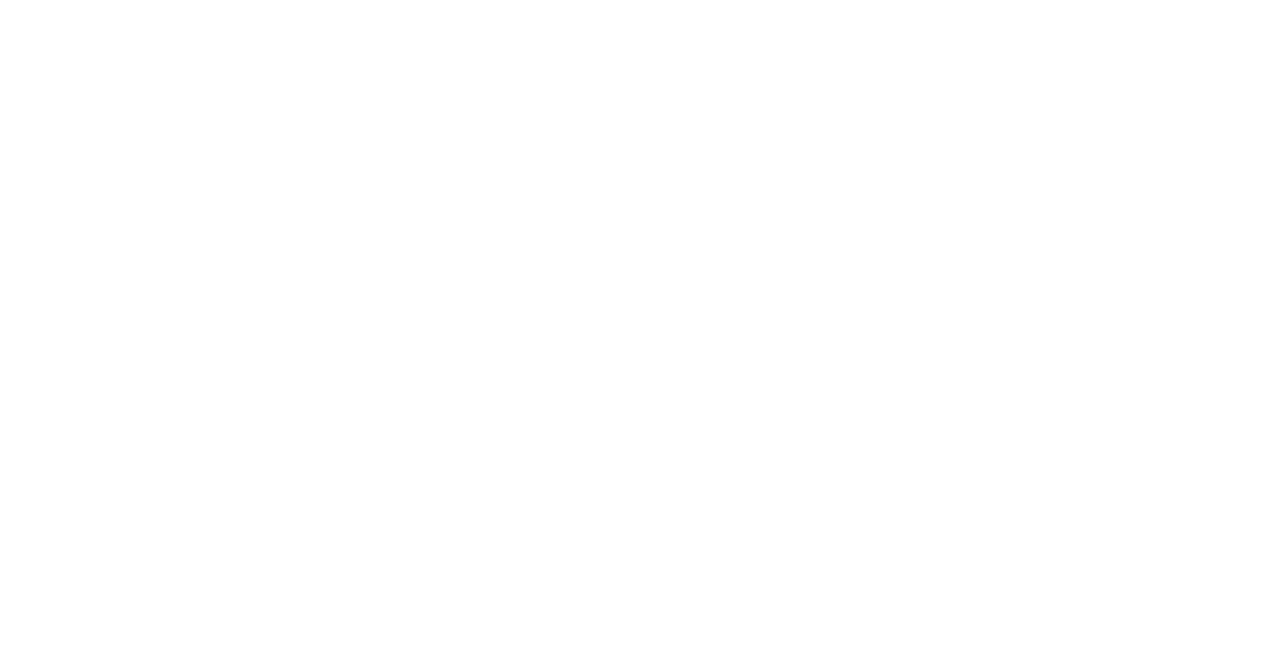
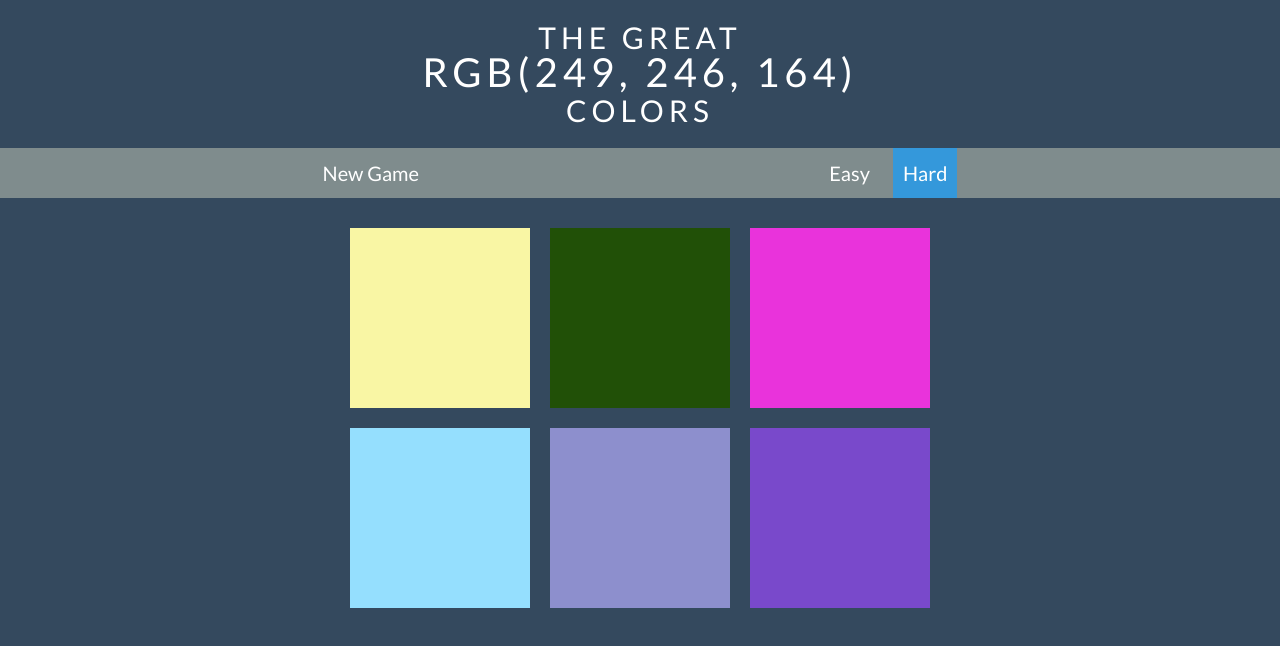
Before and after one commit to dwicaksono/rgb-color-simple-game, a plain HTML site: page index.html in a window 1280 px wide. Drawn offline with Linux system fonts and the light colour scheme.

Commit message:
:pencil:

```diff
--- a/index.html
+++ b/index.html
@@ -4,10 +4,35 @@
     <meta charset="UTF-8" />
     <meta name="viewport" content="width=device-width, initial-scale=1.0" />
     <meta http-equiv="X-UA-Compatible" content="ie=edge" />
+    <link
+      href="https://fonts.googleapis.com/css?family=Lato&display=swap"
+      rel="stylesheet"
+    />
     <link rel="stylesheet" href="style.css" />
     <title>RGB GAME</title>
   </head>
   <body>
+    <h1>
+      The Great <br />
+      <span id="diplay-colors">RGB</span>
+      <br />
+      Colors
+    </h1>
+    <div id="linehead">
+      <button id="reset">New Game</button>
+      <span id="message"></span>
+      <button id="easybtn">Easy</button>
+      <button id="hardbtn" class="selected">Hard</button>
+    </div>
+
+    <div id="container">
+      <div class="square"></div>
+      <div class="square"></div>
+      <div class="square"></div>
+      <div class="square"></div>
+      <div class="square"></div>
+      <div class="square"></div>
+    </div>
     <script src="script.js"></script>
   </body>
 </html>
--- a/script.js
+++ b/script.js
@@ -0,0 +1,101 @@
+var numSquare = 6;
+var colors = generatRandomColors(numSquare);
+var squares = document.querySelectorAll(".square");
+var displayColors = document.getElementById("diplay-colors");
+var pickedColors = pickColor();
+var message = document.getElementById("message");
+var h1 = document.querySelector("h1");
+var reset = document.getElementById("reset");
+var easyBtn = document.getElementById("easybtn");
+var hardBtn = document.getElementById("hardbtn");
+// console.log(pickedColors);
+displayColors.textContent = pickedColors;
+
+easyBtn.addEventListener("click", function() {
+  // alert("ok");
+  easyBtn.classList.add("selected");
+  hardBtn.classList.remove("selected");
+  numSquare = 3;
+  colors = generatRandomColors(numSquare);
+  pickedColors = pickColor();
+  displayColors.textContent = pickedColors;
+  for (let i = 0; i < squares.length; i++) {
+    if (colors[i]) {
+      squares[i].style.background = colors[i];
+    } else {
+      squares[i].style.background = "none";
+    }
+  }
+});
+hardBtn.addEventListener("click", function() {
+  // alert("ok");
+  hardBtn.classList.add("selected");
+  easyBtn.classList.remove("selected");
+  numSquare = 6;
+  colors = generatRandomColors(numSquare);
+  pickedColors = pickColor();
+  displayColors.textContent = pickedColors;
+  for (let i = 0; i < squares.length; i++) {
+    squares[i].style.background = colors[i];
+    squares[i].style.background = "block";
+  }
+});
+
+reset.addEventListener("click", function() {
+  colors = generatRandomColors(numSquare);
+  pickedColors = pickColor();
+  displayColors.textContent = pickedColors;
+  for (let i = 0; i < squares.length; i++) {
+    squares[i].style.background = colors[i];
+  }
+  h1.style.background = "#34495e";
+});
+
+for (var i = 0; i < squares.length; i++) {
+  // add initial color to square
+  squares[i].style.background = colors[i];
+  //add click color to square
+  squares[i].addEventListener("click", function() {
+    // alert(this.style.background.toUpperCase());
+    var clickColor = this.style.background;
+    console.log(clickColor, pickedColors);
+    if (clickColor === pickedColors) {
+      // alert("ok");
+      message.textContent = "Correct!";
+      correctColors(clickColor);
+      h1.style.background = clickColor;
+      reset.textContent = "Play Again?";
+    } else {
+      // alert("wrong");
+      message.textContent = "Try Again";
+      this.style.background = "#34495e";
+    }
+  });
+}
+
+function correctColors(color) {
+  for (let i = 0; i < squares.length; i++) {
+    squares[i].style.background = color;
+  }
+}
+
+function pickColor() {
+  var random = Math.floor(Math.random() * colors.length);
+  return colors[random];
+}
+
+function randomColor() {
+  var r = Math.floor(Math.random() * 256);
+  var g = Math.floor(Math.random() * 256);
+  var b = Math.floor(Math.random() * 256);
+  return "rgb(" + r + ", " + g + ", " + b + ")";
+}
+
+function generatRandomColors(num) {
+  var arr = [];
+  for (let i = 0; i < num; i++) {
+    arr.push(randomColor());
+  }
+  console.log(arr);
+  return arr;
+}
--- a/style.css
+++ b/style.css
@@ -0,0 +1,68 @@
+* {
+  margin: 0;
+  padding: 0;
+  font-family: "Lato", sans-serif;
+}
+body {
+  background-color: #34495e;
+}
+
+#container {
+  /* border: 1px white solid; */
+  max-width: 600px;
+  margin: 0 auto;
+}
+.square {
+  /* border: 1px red solid; */
+  background-color: purple;
+  width: 30%;
+  padding-bottom: 30%;
+  margin: 1.66%;
+  float: left;
+}
+#message {
+  color: white;
+  font-size: 20px;
+  display: inline-block;
+  width: 30%;
+}
+#linehead {
+  background-color: #7f8c8d;
+  text-align: center;
+  height: 50px;
+}
+h1 {
+  color: white;
+  text-transform: uppercase;
+  font-weight: normal;
+  text-align: center;
+  font-size: 30px;
+  letter-spacing: 5px;
+  padding: 20px 0;
+  line-height: 35px;
+}
+#diplay-colors {
+  font-size: 40px;
+}
+#container {
+  padding: 20px 0;
+}
+.selected {
+  background: #3498db;
+  color: white;
+  height: 100%;
+  padding: 0 10px;
+}
+button {
+  border: none;
+  background: none;
+  font-size: 20px;
+  margin: 0 10px;
+  color: white;
+}
+button:hover {
+  background: #3498db;
+  color: white;
+  padding: 0 10px;
+  height: 100%;
+}
```
